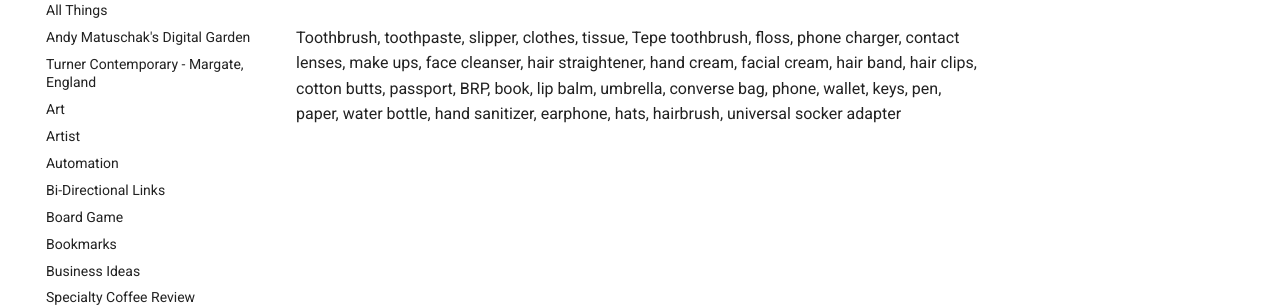
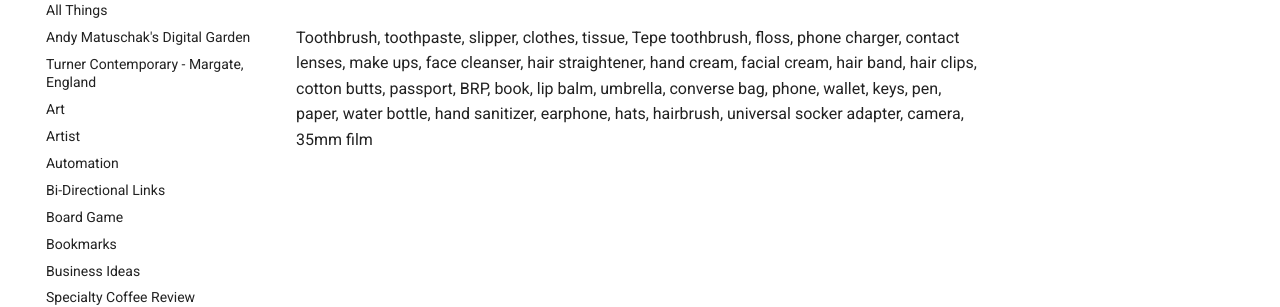
Before and after one commit to ynotstartups/notes, an MkDocs documentation site: the page built from notes/things-needed-for-travel.md, in a window 1280 px wide. Shown: the part 155-462 px from the top of the page. Built offline with MkDocs 1.6.1 and Material for MkDocs 9.7.7, drawn with Linux system fonts in a browser that asks for light colours.

Commit message:
add things for travel

```diff
--- a/notes/things-needed-for-travel.md
+++ b/notes/things-needed-for-travel.md
@@ -4,4 +4,5 @@
 phone charger, contact lenses, make ups, face cleanser, hair straightener,
 hand cream, facial cream, hair band, hair clips, cotton butts, passport, BRP,
 book, lip balm, umbrella, converse bag, phone, wallet, keys, pen, paper, water
-bottle, hand sanitizer, earphone, hats, hairbrush, universal socker adapter
+bottle, hand sanitizer, earphone, hats, hairbrush, universal socker adapter,
+camera, 35mm film
```
